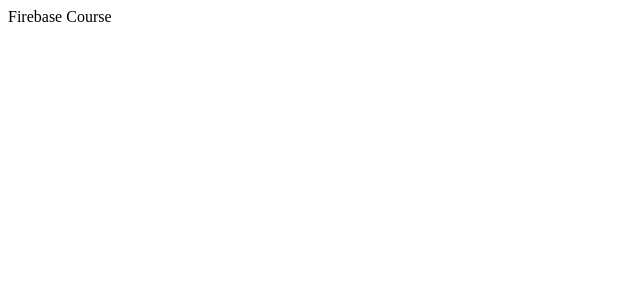
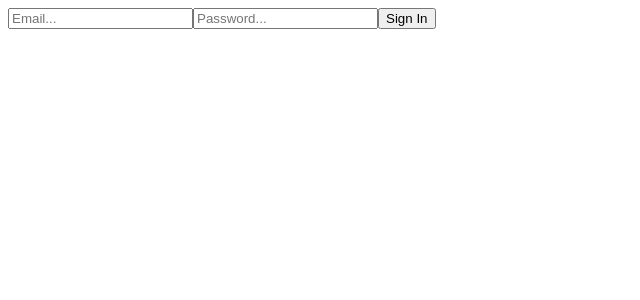
Before and after one commit to tunny17/firebase-course, a React (Vite) app: page / in a window 1280 px wide. Shown: the top 300 px of the page, without its empty margins (0-640 px from the left). Built offline with nearby package versions, Linux system fonts and the light colour scheme.

Commit message:
completion of the email/password-type auth

```diff
--- a/src/App.jsx
+++ b/src/App.jsx
@@ -1,8 +1,11 @@
 import React from 'react'
+import { Auth } from './components/Auth'
 
 const App = () => {
   return (
-    <div>Firebase Course</div>
+    <div>
+      <Auth />
+    </div>
   )
 }
 
--- /dev/null
+++ b/src/components/Auth.jsx
@@ -0,0 +1,35 @@
+import React, { useState } from 'react'
+import { auth } from '../config/firebase'
+import { createUserWithEmailAndPassword } from 'firebase/auth'
+
+export const Auth = () => {
+
+    const [email, setEmail] = useState('');
+    const [password, setPassword] = useState('');
+
+
+    const signIn = async () => {
+        // using a try-catch block simply to handle errors
+        try {
+            await createUserWithEmailAndPassword(auth, email, password)
+        } catch (err) {
+            console.error(err)
+        }
+    }
+
+    return (
+        <div>
+            <input
+                type="email"
+                placeholder="Email..."
+                onChange={(e) => setEmail(e.target.value)}
+            />
+            <input
+                type="password"
+                placeholder="Password..."
+                onChange={(e) => setPassword(e.target.value)}
+            />
+            <button onClick={signIn}>Sign In</button>
+        </div>
+    )
+}
```
